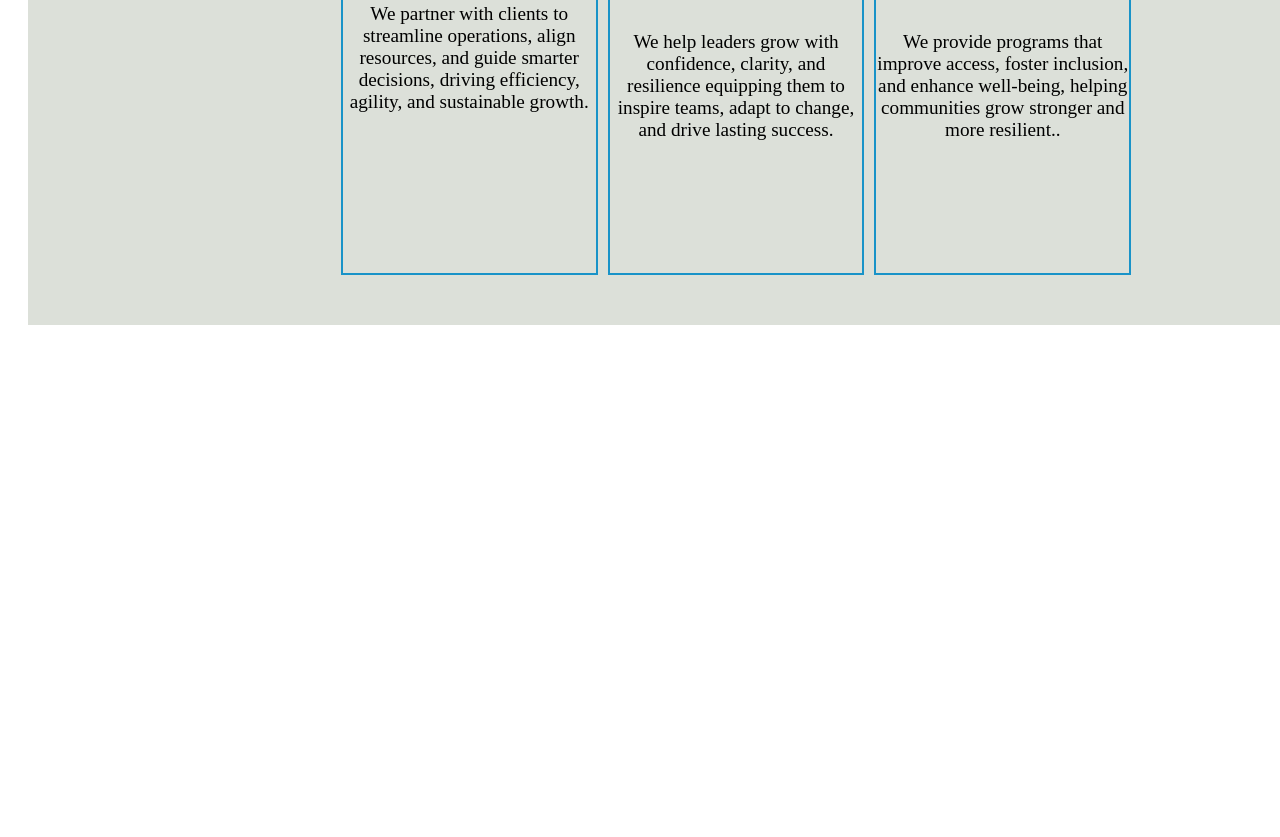
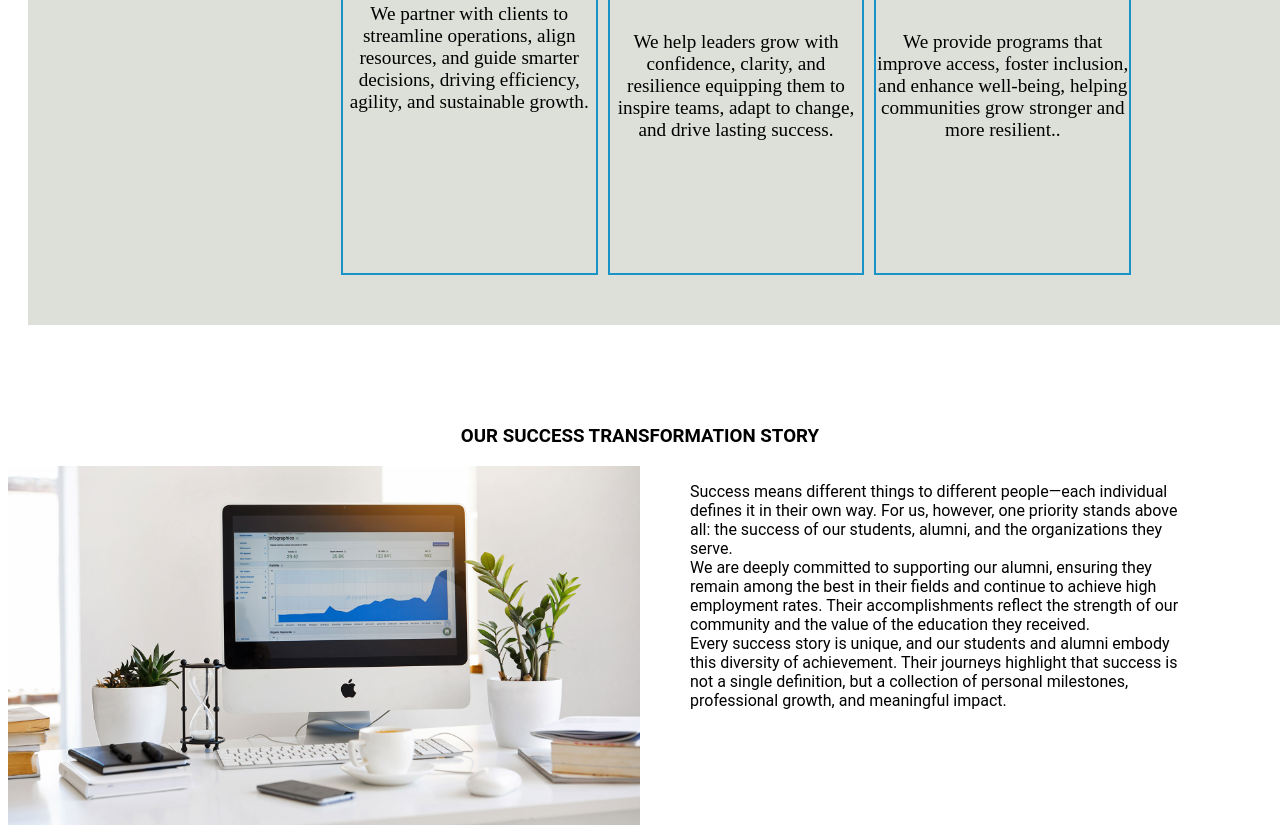
Before and after one commit to nkem-u-d/trueNorth, a plain HTML site: page index.html in a window 1280 px wide. Shown: the part 2955-3792 px from the top of the page. Before the commit the page ends 3380 px from the top, so only its background shows below. Drawn offline with Linux system fonts and the light colour scheme.

Commit message:
added the 'story' section, added the image and corresponding text to match

```diff
--- a/index.html
+++ b/index.html
@@ -141,10 +141,21 @@
 
                 </div>
         </div>
+     </div>
+<!-- telling our story -->
+ <div id="storyContainer">
+        <h3>our success transformation story</h3>
 
+        <div id="ourStory">
+            <div class="storyIMG">
+                <img src="image-4.jpg" alt="office working ">
+            </div>
+            <div  class="storyTXT">
+                <p>Success means different things to different people—each individual defines it in their own way. For us, however, one priority stands above all: the success of our students, alumni, and the organizations they serve. <br> We are deeply committed to supporting our alumni, ensuring they remain among the best in their fields and continue to achieve high employment rates. Their accomplishments reflect the strength of our community and the value of the education they received. <br>Every success story is unique, and our students and alumni embody this diversity of achievement. Their journeys highlight that success is not a single definition, but a collection of personal milestones, professional growth, and meaningful impact.</p>
 
-
-     </div>
+            </div>
+        </div>
+ </div>
 
 
 
--- a/trueNorth.css
+++ b/trueNorth.css
@@ -273,6 +273,7 @@ body {
     transition-duration: .6s;
     transform: translateY(-20px);
 }
+
 /* offer section */
 #offers {
     width: 100%;
@@ -289,16 +290,17 @@ body {
     position: relative;
     width: 20%;
     height: 70vh;
-    border: solid 2px #1993C8 ;
+    border: solid 2px #1993C8;
 
 }
-#overlayContainer{
+
+#overlayContainer {
     width: 100%;
     height: auto;
     margin-bottom: 50px;
 }
 
-#offerContainer > .image {
+#offerContainer>.image {
     height: auto;
     display: block;
 }
@@ -314,6 +316,7 @@ body {
     height: 0;
     transition: .5s ease;
 }
+
 /* applying th hover effect on the offer sections */
 
 #offerContainer:hover .overlay {
@@ -331,23 +334,26 @@ body {
     left: 50%;
     transform: translate(-50%, -50%);
 }
+
 /* left offer panel */
-#offerLeft{
+#offerLeft {
     background-color: none;
     text-align: left;
     width: 20%;
     height: auto;
     display: block;
 }
-#offerLeft .line{
+
+#offerLeft .line {
     width: 10%;
     margin-bottom: 20px;
     height: 5px;
     background-color: blue;
 
 }
+
 /* offers button */
-.offerBTN a{
+.offerBTN a {
     display: block;
     padding: 25px;
     text-align: center;
@@ -360,8 +366,9 @@ body {
     font-size: 1rem;
     text-align: center;
 }
+
 /* hover effect on the offer buttons */
-.offerBTN a:hover{
+.offerBTN a:hover {
     background-color: #717171;
     color: white;
     border: solid1px;
@@ -370,12 +377,13 @@ font-family: roboto, sans-serif;
     text-decoration: none;
 }
 
-.offerTXT h2{
+.offerTXT h2 {
     color: black;
     text-align: center;
     text-transform: capitalize;
 }
-.offerTXT p{
+
+.offerTXT p {
     text-transform: none;
     font-family: papyrus;
     text-align: center;
@@ -383,3 +391,42 @@ text-decoration: none;
     font-size: 1.2rem;
 
 }
+
+/* strory section */
+#storyContainer {
+    width: 100%;
+    height: auto;
+    display: block;
+}
+
+/* story header */
+#storyContainer h3 {
+    text-transform: uppercase;
+    text-align: center;
+}
+
+#ourStory {
+    background-color: none;
+    width: 100%;
+    height: auto;
+    display: inline-flex;
+}
+
+.storyIMG {
+    width: 50%;
+    height: auto;
+
+}
+
+.storyIMG img {
+    width: 100%;
+    height: 100%;
+}
+
+/* styling the text of the story section */
+.storyTXT{
+    width: 40%;
+    height: auto;
+    display: block;
+    margin: 0 0  0 50px;
+}
```
Lines whose indentation alone changed are shown as unchanged.
